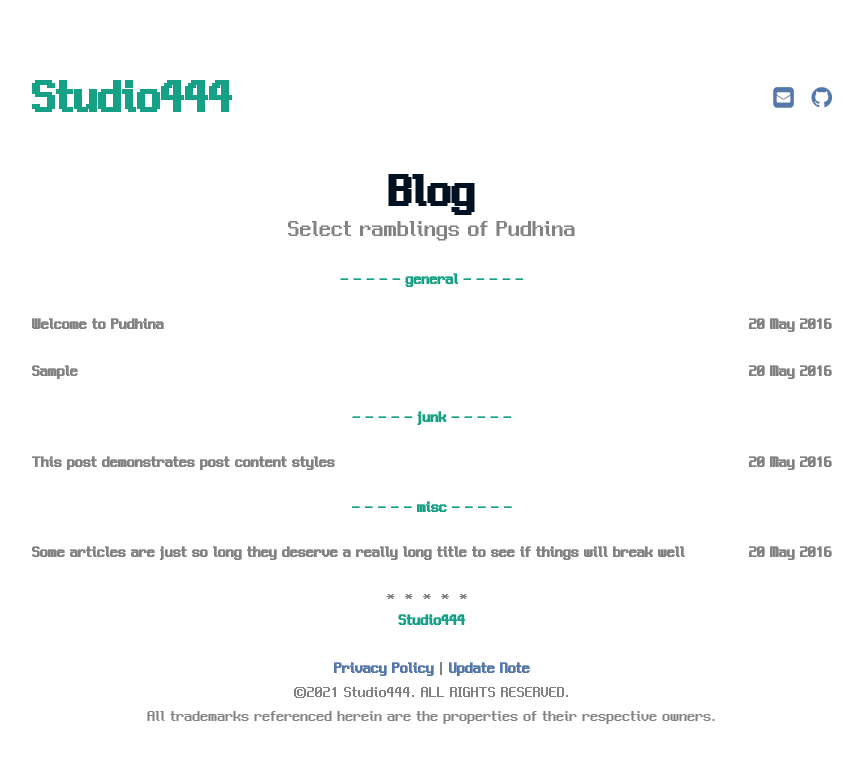
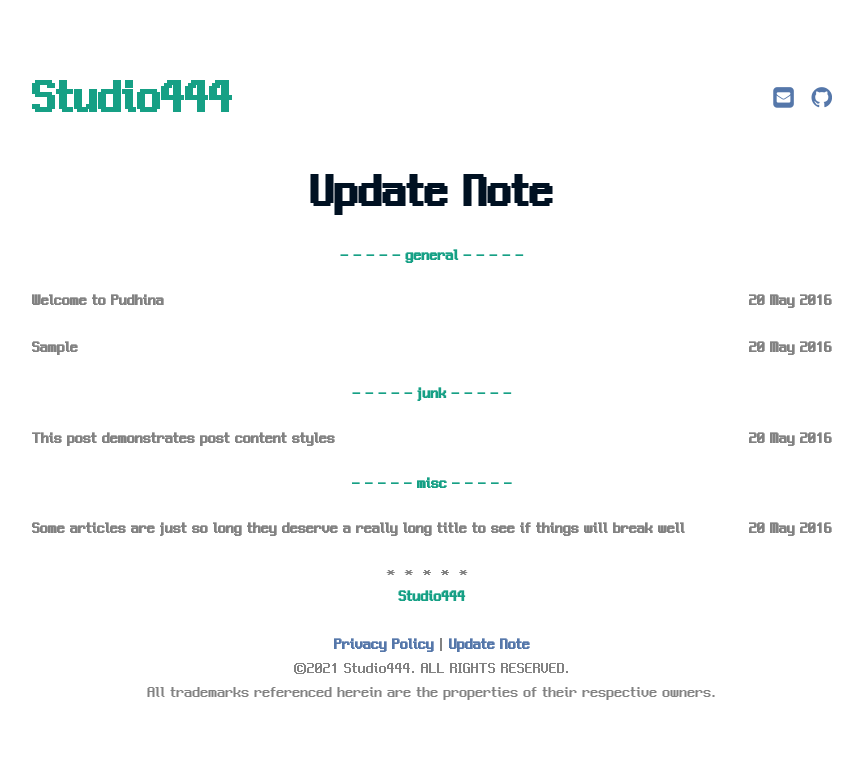
Before and after one commit to Studio444/studio444.github.io, a Jekyll site: the page built from blog.md, in a window 1280 px wide. Shown: the top 763 px of the page, without its empty margins (208-1071 px from the left). Built offline with Jekyll 4.4.1, drawn with Linux system fonts in a browser that asks for light colours.

Commit message:
Update blog.md

```diff
--- a/blog.md
+++ b/blog.md
@@ -1,7 +1,7 @@
 ---
 layout: page
-title: Blog
-subtitle: Select ramblings of Pudhina
+title: Update Note
+subtitle:
 ---
 
 <div>
```
